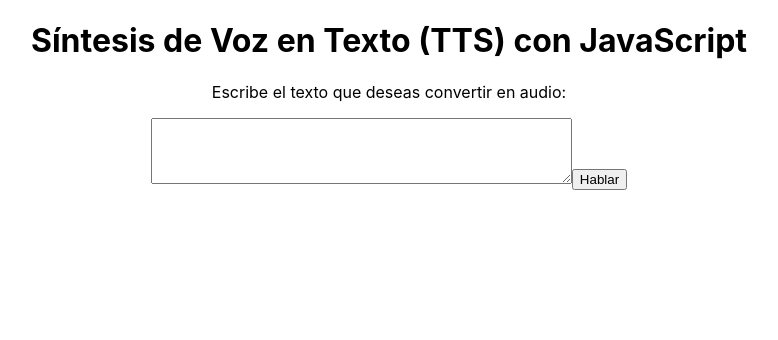
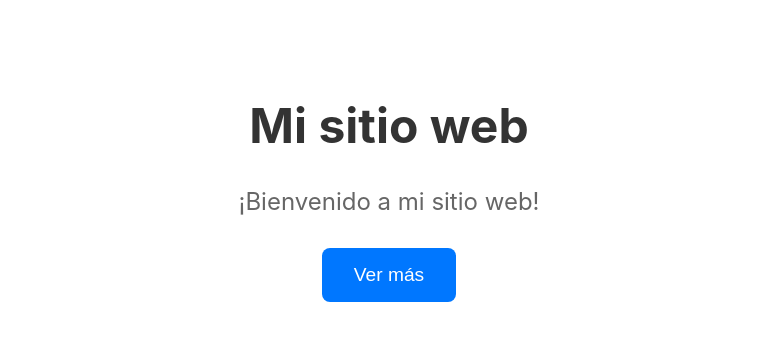
Before and after one commit to patukaelmago/speakify, a React (Create React App) app in the folder speakify/: page / in a window 1280 px wide. Shown: the top 340 px of the page, without its empty margins (251-1029 px from the left). Built offline with nearby package versions, Linux system fonts and the light colour scheme.

Commit message:
LandingPage

```diff
--- a/speakify/src/App.css
+++ b/speakify/src/App.css
@@ -8,7 +8,7 @@
 }
 
 @media (prefers-reduced-motion: no-preference) {
-  .App-logo {
+.App-logo {
     animation: App-logo-spin infinite 20s linear;
   }
 }
--- a/speakify/src/App.js
+++ b/speakify/src/App.js
@@ -1,13 +1,11 @@
-
+import React from 'react';
 import './App.css';
+import LandingPage from './components/LandingPage/LandingPage';
 
 function App() {
   return (
-    <div className="App">
-      <h1>Síntesis de Voz en Texto (TTS) con JavaScript</h1>
-	<p>Escribe el texto que deseas convertir en audio:</p>
-	<textarea id="texto" rows="4" cols="50"></textarea>
-	<button onclick="hablar()">Hablar</button>
+    <div className="container">
+      <LandingPage />
     </div>
   );
 }
--- /dev/null
+++ b/speakify/src/components/LandingPage/LandingPage.css
@@ -0,0 +1,33 @@
+.container {
+  max-width: 800px;
+  margin: 0 auto;
+  padding: 2rem;
+  text-align: center;
+}
+
+.title {
+  font-size: 3rem;
+  color: #333;
+  margin-bottom: 2rem;
+}
+
+.description {
+  font-size: 1.5rem;
+  color: #666;
+  margin-bottom: 2rem;
+}
+
+.button {
+  font-size: 1.2rem;
+  color: #fff;
+  background-color: #0077ff;
+  padding: 1rem 2rem;
+  border: none;
+  border-radius: 0.5rem;
+  cursor: pointer;
+  transition: background-color 0.3s ease;
+}
+
+.button:hover {
+  background-color: #005eff;
+}
--- /dev/null
+++ b/speakify/src/components/LandingPage/LandingPage.jsx
@@ -0,0 +1,14 @@
+import React from 'react';
+import './LandingPage.css';
+
+function LandingPage() {
+  return (
+    <div className="container">
+      <h1 className="title">Mi sitio web</h1>
+      <p className="description">¡Bienvenido a mi sitio web!</p>
+      <button className="button">Ver más</button>
+    </div>
+  );
+}
+
+export default LandingPage;
```
